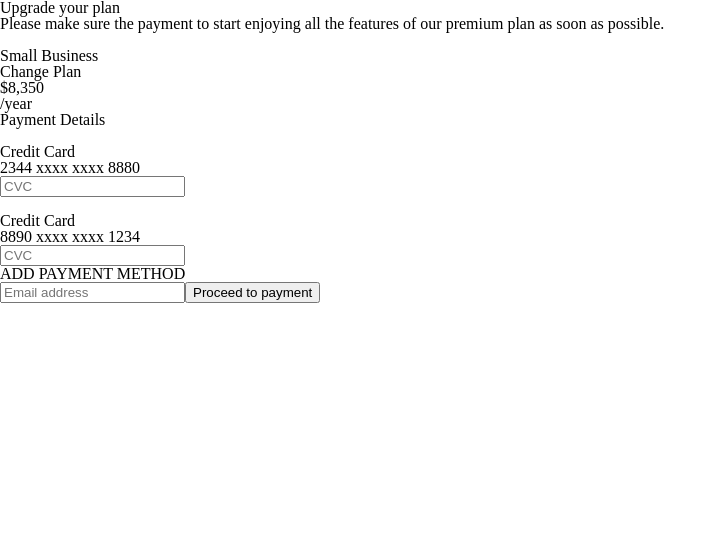
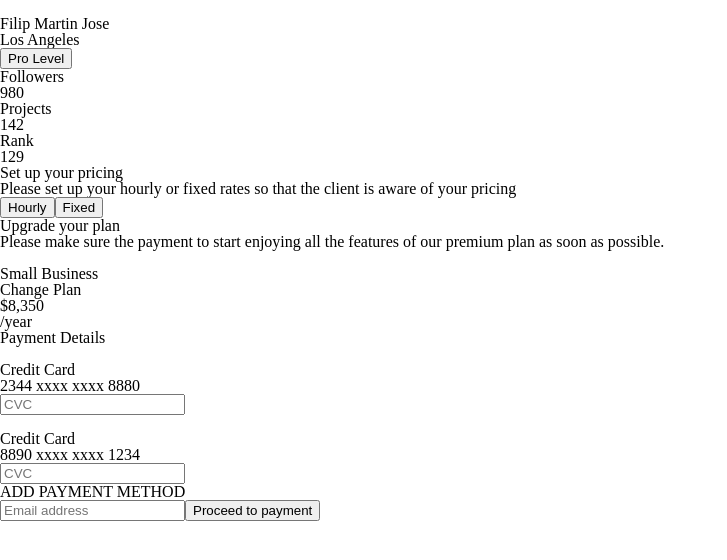
Before and after one commit to depstein92/fox_digital_ui_test, a React (Create React App) app: page / in a window 1280 px wide. Shown: the top 560 px of the page, without its empty margins (0-727 px from the left). Built offline with nearby package versions, Linux system fonts and the light colour scheme.

Commit message:
added html for both Price Component and Profile Component

```diff
--- a/src/components/PriceComponent.jsx
+++ b/src/components/PriceComponent.jsx
@@ -2,6 +2,23 @@ import React from 'react';
 
 const PriceComponent = () => (
     <div className="price">
+        <div className="price__set-up-your-pricing-container">
+            <div className="price__set-up-your-pricing-title">
+            Set up your pricing
+            </div>
+            <div className="price__set-up-your-pricing-sub-title">
+             Please set up your hourly or fixed rates so that the
+             client is aware of your pricing
+            </div>
+        </div>
+        <div className="price__button-container">
+            <button className="price__hourly-button">Hourly</button>
+            <button className="price__fixed-button">Fixed</button>
+        </div>
+        <div className="price__hourly-payment-slider-container">
+            <div className="hourly-payment"></div>
+            <div className="hourly-slider"></div>
+        </div>
     </div>
 );
 
--- a/src/components/ProfileComponent.jsx
+++ b/src/components/ProfileComponent.jsx
@@ -2,6 +2,28 @@ import React from 'react';
 
 const ProfileComponent = () => (
     <div className="profile">
+      <div className="profile__background-container">
+        <img src="" alt=""/>
+      </div>
+      <div className="profile__profile-user-information">
+        <div className="profile__profile-name">Filip Martin Jose</div>
+        <div className="profile__profile-location">Los Angeles</div>
+        <button>Pro Level</button>
+      </div>
+      <div className="profile__profile-information">
+          <div className="profile__profile-followers">
+            <div className="profile__followers-title">Followers</div>
+            <div className="profile__followers">980</div>
+          </div>
+          <div className="profile__projects">
+            <div className="profile__projects-title">Projects</div>
+            <div className="profile__projects">142</div>
+          </div>
+          <div className="profile__rank">
+            <div className="profile__rank-title">Rank</div>
+            <div className="profile__rank">129</div>
+          </div>
+      </div>
     </div>
 );
 
```
